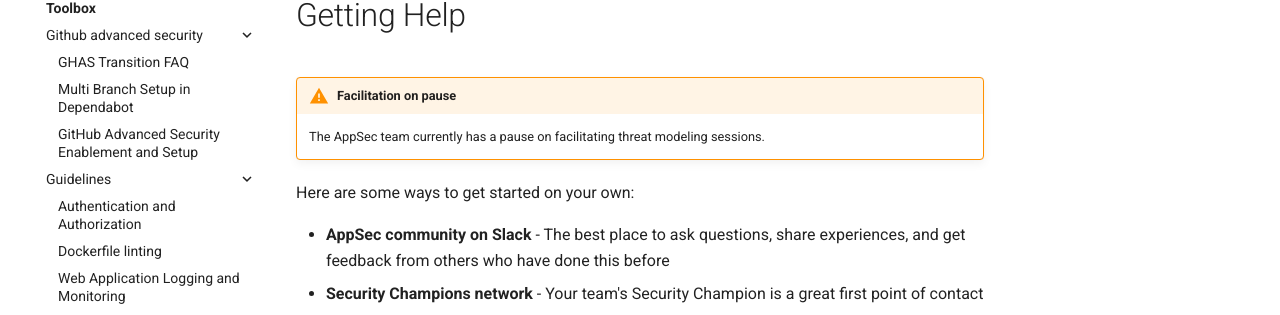
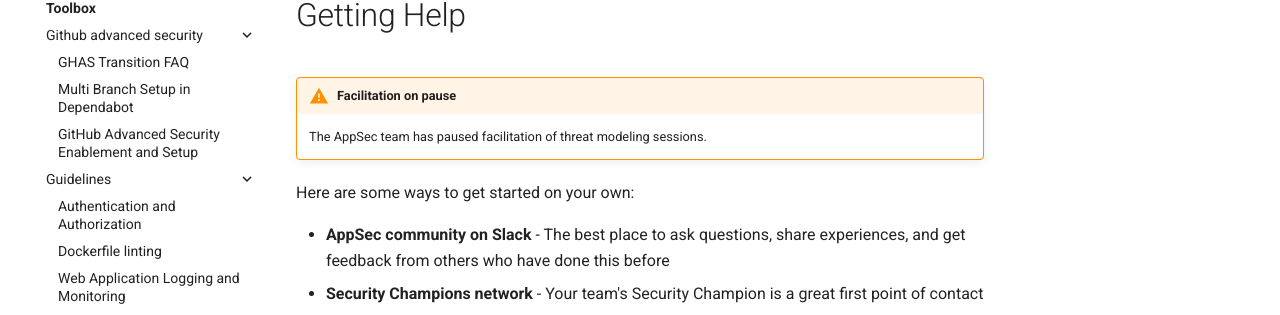
Before and after one commit to equinor/appsec, an MkDocs documentation site: the page built from docs/toolbox/threat-modeling/support.md, in a window 1280 px wide. Shown: the part 151-466 px from the top of the page. Built offline with MkDocs 1.6.1 and Material for MkDocs 9.7.7, drawn with Linux system fonts in a browser that asks for light colours; some web fonts are replaced; comment, search, counter and statistics services are not loaded.

Commit message:
Update docs/toolbox/threat-modeling/support.md
Co-authored-by: Copilot <175728472+Copilot@users.noreply.github.com>

```diff
--- a/docs/toolbox/threat-modeling/support.md
+++ b/docs/toolbox/threat-modeling/support.md
@@ -1,7 +1,7 @@
 # Getting Help
 
 !!! warning "Facilitation on pause"
-    The AppSec team currently has a pause on facilitating threat modeling sessions.
+    The AppSec team has paused facilitation of threat modeling sessions.
 
 Here are some ways to get started on your own:
 
```
